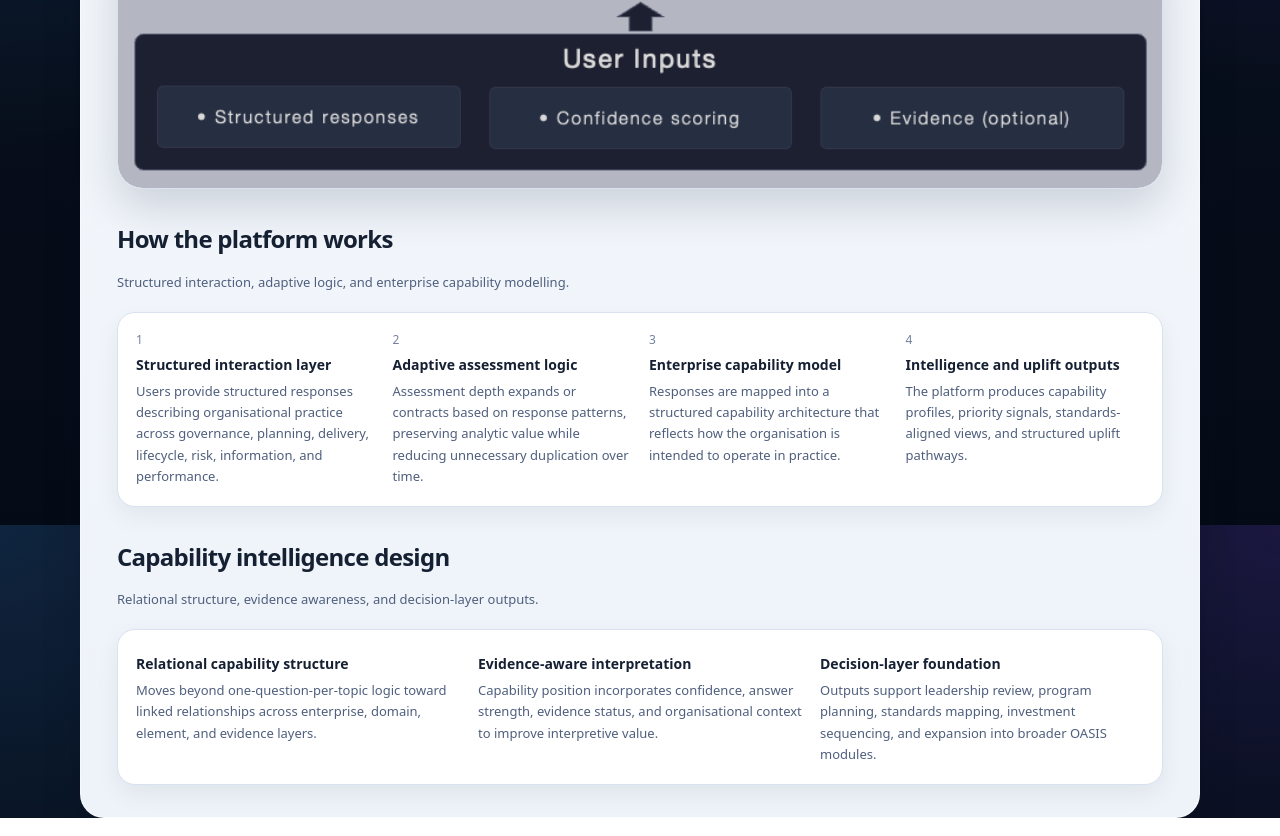
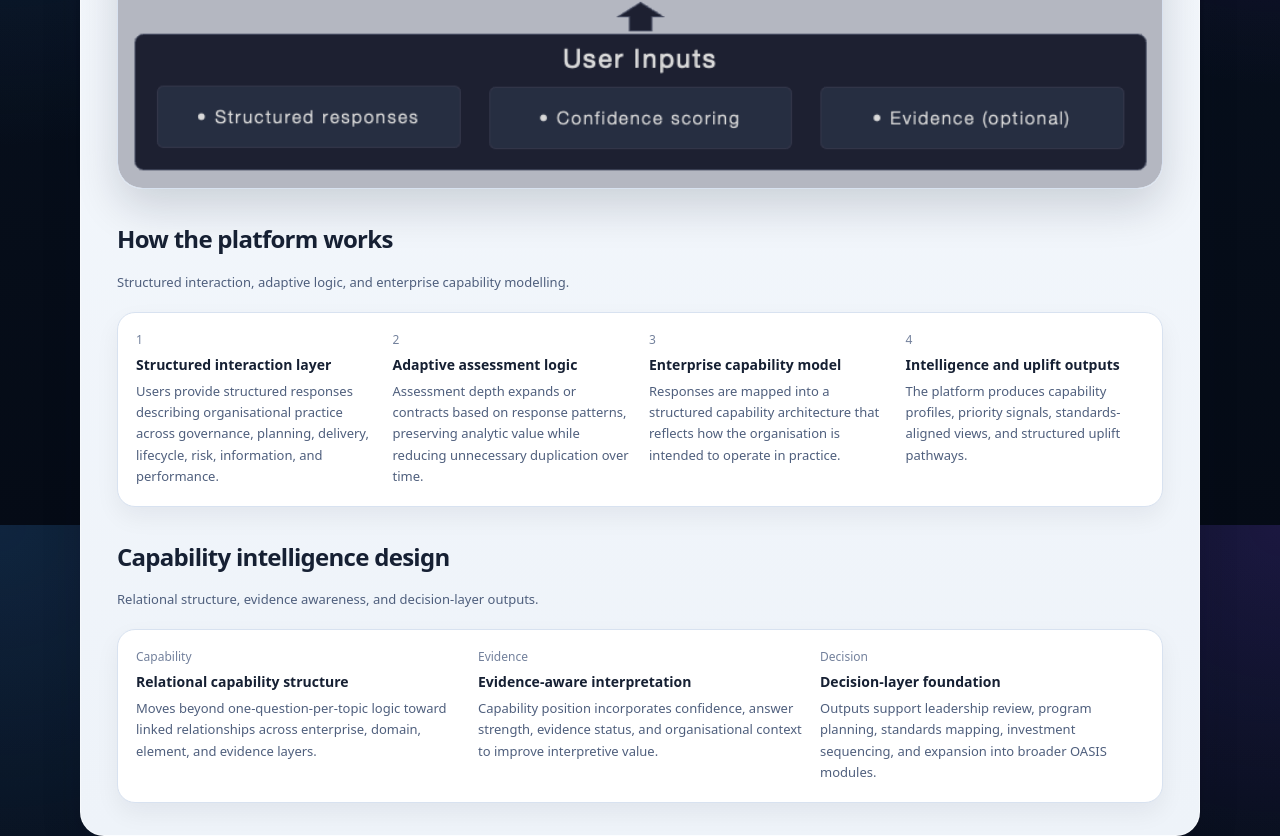
Before and after one commit to intrinsic-systems/intrinsicsystems-site, a React (Vite) app: page /platform in a window 1280 px wide. Shown: the part 1075-1911 px from the top of the page. Built offline with nearby package versions, Linux system fonts and the light colour scheme.

Commit message:
Fix production build type errors

```diff
--- a/src/features/oasis/org-gov/orgGovSunburst.ts
+++ b/src/features/oasis/org-gov/orgGovSunburst.ts
@@ -452,8 +452,6 @@ export function buildOrgGovSunburstOption(
               fill: "#dbe7f3",
               font: "600 11px Inter, system-ui, sans-serif",
               align: "center",
-              textAlign: "center",
-              textVerticalAlign: "middle",
               lineHeight: 14,
             },
           },
@@ -466,8 +464,6 @@ export function buildOrgGovSunburstOption(
               fill: "#ffffff",
               font: "700 18px Inter, system-ui, sans-serif",
               align: "center",
-              textAlign: "center",
-              textVerticalAlign: "middle",
             },
           },
           {
@@ -479,8 +475,6 @@ export function buildOrgGovSunburstOption(
               fill: "#a8bfd7",
               font: "10px Inter, system-ui, sans-serif",
               align: "center",
-              textAlign: "center",
-              textVerticalAlign: "middle",
             },
           },
           {
@@ -492,8 +486,6 @@ export function buildOrgGovSunburstOption(
               fill: "#8da6bf",
               font: "9px Inter, system-ui, sans-serif",
               align: "center",
-              textAlign: "center",
-              textVerticalAlign: "middle",
             },
           },
         ],
--- a/src/site/pages/PlatformApproachPage.tsx
+++ b/src/site/pages/PlatformApproachPage.tsx
@@ -70,14 +70,17 @@ export function PlatformApproachPage() {
 
             <div className="o-card o-card-pad o-site-three-grid">
               <InfoBlock
+                label="Capability"
                 title="Relational capability structure"
                 body="Moves beyond one-question-per-topic logic toward linked relationships across enterprise, domain, element, and evidence layers."
               />
               <InfoBlock
+                label="Evidence"
                 title="Evidence-aware interpretation"
                 body="Capability position incorporates confidence, answer strength, evidence status, and organisational context to improve interpretive value."
               />
               <InfoBlock
+                label="Decision"
                 title="Decision-layer foundation"
                 body="Outputs support leadership review, program planning, standards mapping, investment sequencing, and expansion into broader OASIS modules."
               />
```
